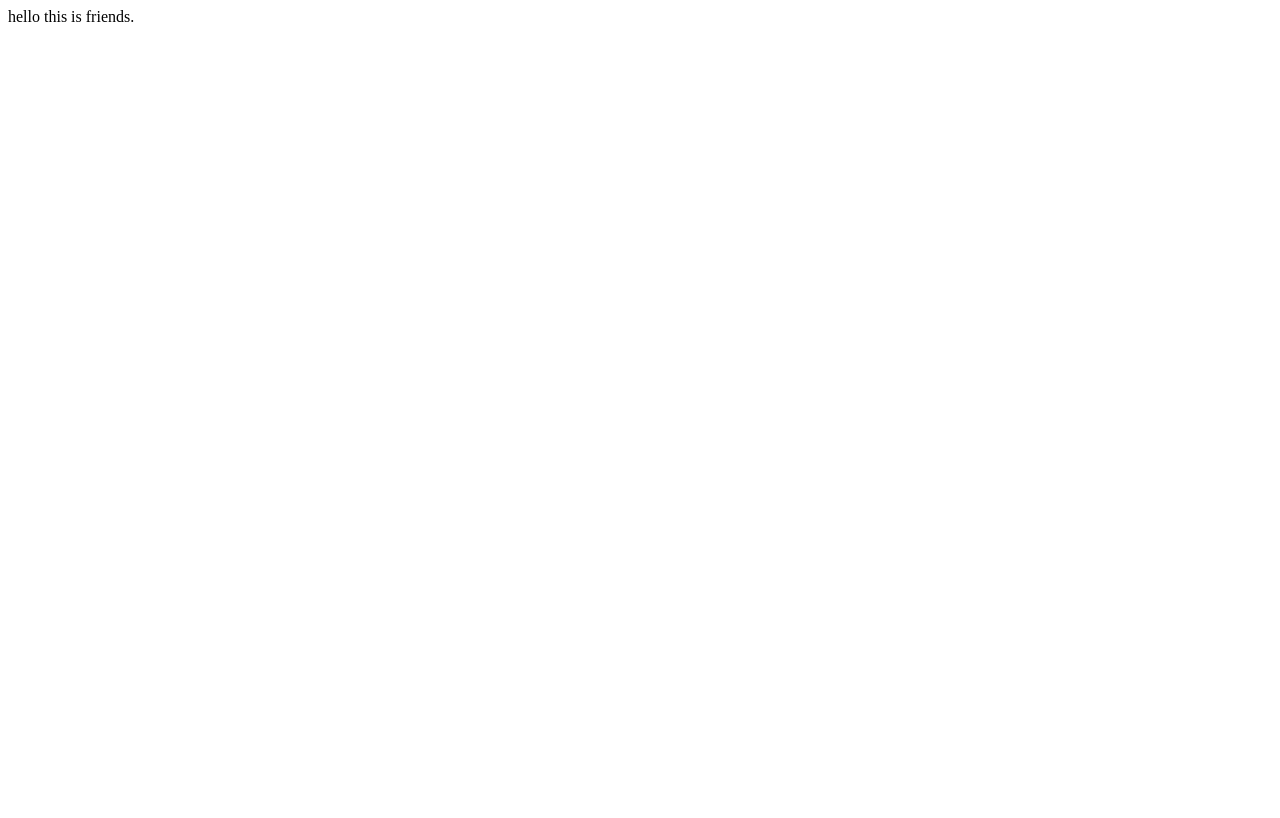
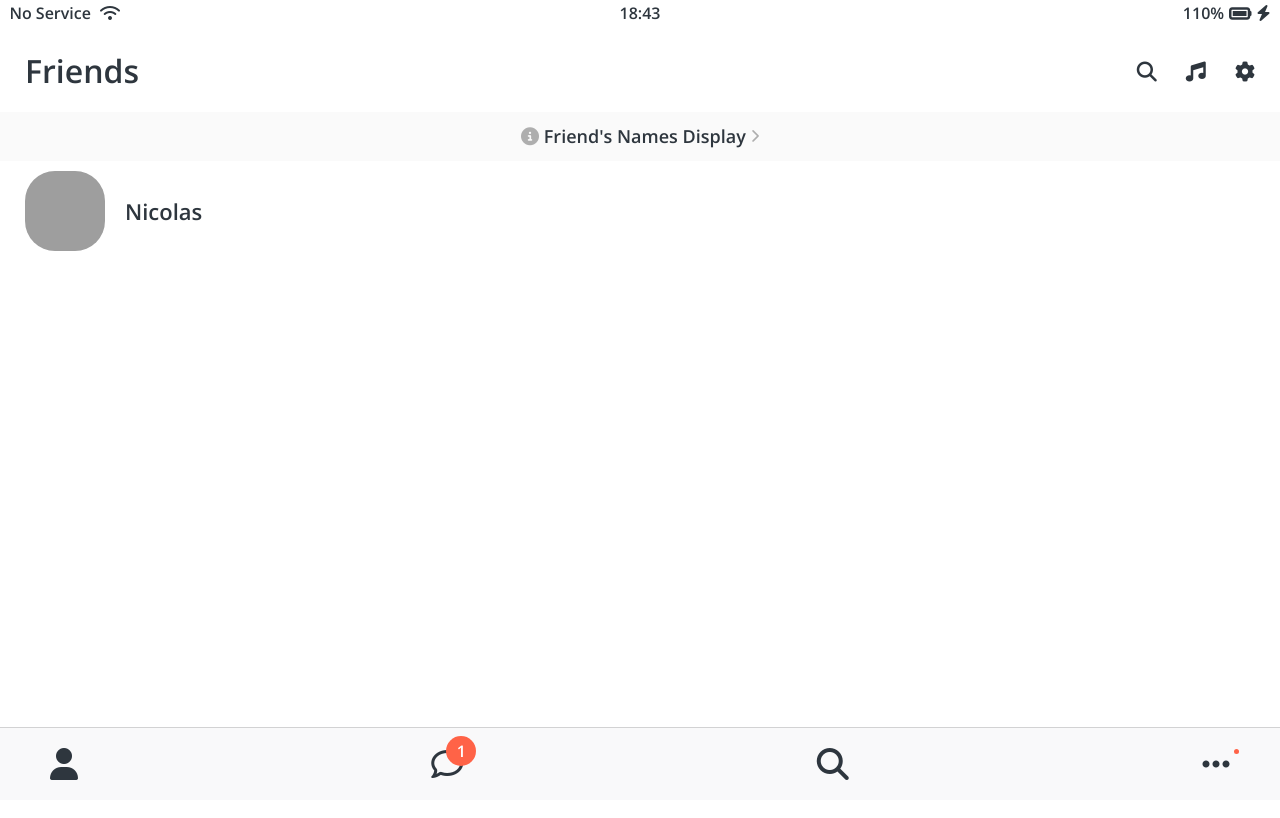
Before and after one commit to jdrama/kokoa-clone-2021, a plain HTML site: page friends.html in a window 1280 px wide. Shown: the top 818 px of the page. Drawn offline with nearby package versions, Linux system fonts and the light colour scheme; grey boxes are pictures that could not be loaded.

Commit message:
User Component part One

```diff
--- /dev/null
+++ b/css/components/nav-bar.css
@@ -0,0 +1,51 @@
+.nav {
+  position: fixed;
+  bottom: 0;
+  width: 100%;
+  background-color: #f9f9fa;
+  padding: 20px 50px;
+  box-sizing: border-box;
+  border-top: 1px solid rgba(121, 121, 121, 0.3);
+}
+.nav__list {
+  display: flex;
+  justify-content: space-between;
+}
+.nav__link {
+  position: relative;
+  color: #2e363e;
+}
+.nav__notification {
+  background-color: tomato;
+  width: 30px;
+  height: 30px;
+  border-radius: 50%;
+  display: flex;
+  justify-content: center;
+  align-items: center;
+  color: white;
+  font-weight: 600;
+  position: absolute;
+  left: 15px;
+  bottom: 15px;
+}
+.nav__more {
+  background-color: tomato;
+  display: flex;
+  justify-content: center;
+  width: 5px;
+  height: 5px;
+  border-radius: 50%;
+  position: absolute;
+  left: 32px;
+  top: -10px;
+}
+/* .fa-ellipsis-h::before {
+  background-color: tomato;
+  content: "";
+  width: 5px;
+  height: 5px;
+  border-radius: 50%;
+  display: flex;
+  justify-content: flex-end;
+} */
--- /dev/null
+++ b/css/components/screen-header.css
@@ -0,0 +1,14 @@
+.screen-header {
+  display: flex;
+  justify-content: space-between;
+  align-items: center;
+  padding: var(--horizontal-space);
+}
+.screen-header_title {
+  font-size: 32px;
+  font-weight: 600;
+}
+
+.screen-header__icons span {
+  margin-left: 25px;
+}
--- a/css/components/status-bar.css
+++ b/css/components/status-bar.css
@@ -2,10 +2,15 @@
   display: flex;
   justify-content: center;
   padding: 5px 3px;
+  position: fixed;
+  top: 0;
+  width: 100%;
+  box-sizing: border-box;
 }
 .status-bar_column {
   width: 33%;
 }
+
 .status-bar_column:first-child span {
   margin-right: 5px;
 }
--- /dev/null
+++ b/css/components/user-components.css
@@ -0,0 +1,24 @@
+.user-component,
+.user-component__column:first-child {
+  display: flex;
+  align-items: center;
+}
+.user-component__avatar {
+  width: 70px;
+  height: 70px;
+  border-radius: 30px;
+  margin-right: 20px;
+}
+.user-componet__title {
+  font-weight: 600;
+  font-size: 22px;
+}
+.user-component__subtitle {
+  margin-top: 8px;
+  font-size: 17px;
+  color: rgba(0, 0, 0, 0.5);
+}
+.user-component__avatar--xl {
+  width: 80px;
+  height: 80px;
+}
--- a/css/reset.css
+++ b/css/reset.css
@@ -132,3 +132,8 @@ table {
 input:focus {
   outline: none;
 }
+
+a {
+  color: inherit;
+  text-decoration: none;
+}
--- /dev/null
+++ b/css/screens/friends.css
@@ -0,0 +1,20 @@
+#friends-display-link {
+  text-align: center;
+  display: block;
+  background-color: #fafafa;
+  padding: 15px 0;
+  font-size: 18px;
+  margin-bottom: 10px;
+}
+
+#friends-display-link i {
+  color: rgba(0, 0, 0, 0.3);
+}
+
+.friends-screen {
+  padding: 0px var(--horizontal-space);
+}
+/* .fa-info-circle::after {
+  content: ">";
+  opacity: 0.3;
+}  */
--- a/css/style.css
+++ b/css/style.css
@@ -5,10 +5,17 @@
 
 /* Components */
 @import "components/status-bar.css";
+@import "components/nav-bar.css";
+@import "components/screen-header.css";
+@import "components/user-components.css";
 
 /* Screens */
 @import "screens/login.css";
+@import "screens/friends.css";
 
 body {
+  color: #2e363e;
   font-family: "Open Sans", sans-serif;
+  height: 1000vh;
+  padding-top: 30px;
 }
--- a/css/variable.css
+++ b/css/variable.css
@@ -1,3 +1,4 @@
 :root {
   --yellow: #fae100;
+  --horizontal-space: 25px;
 }
--- a/friends.html
+++ b/friends.html
@@ -1 +1,92 @@
-hello this is friends.
+<!DOCTYPE html>
+<html lang="en">
+  <head>
+    <link rel="stylesheet" href="css/style.css" />
+    <meta charset="UTF-8" />
+    <meta http-equiv="X-UA-Compatible" content="IE=edge" />
+    <meta name="viewport" content="width=device-width, initial-scale=1.0" />
+    <title>Friends - Kokoa Clone</title>
+  </head>
+  <body>
+    <div>
+      <div class="status-bar">
+        <div class="status-bar_column">
+          <span>No Service</span>
+          <i class="fa fa-wifi" aria-hidden="true"></i>
+          <!-- To Do: Wifi Icon -->
+        </div>
+        <div class="status-bar_column">
+          <span>18:43</span>
+        </div>
+        <div class="status-bar_column">
+          <span>110%</span>
+          <i class="fa fa-battery-full fa-lg"></i>
+          <i class="fa fa-bolt"></i>
+          <!-- Battery Icon -->
+          <!-- Lighting Icon -->
+        </div>
+      </div>
+    </div>
+
+    <header class="screen-header">
+      <h1 class="screen-header_title">Friends</h1>
+      <div class="screen-header__icons">
+        <span><i class="fa fa-search fa-lg"></i></span>
+        <span><i class="fa fa-music fa-lg"></i></span>
+        <span><i class="fa fa-cog fa-lg"></i></span>
+      </div>
+    </header>
+
+    <a id="friends-display-link">
+      <i class="fa fa-info-circle"></i>
+      Friend's Names Display
+      <i class="fa fa-chevron-right fa-xs"></i>
+    </a>
+
+    <main class="friends-screen">
+      <div class="user-component">
+        <div class="user-component__column">
+          <img
+            src="https://avatars3.githubusercontent.com/u/3612017"
+            class="user-component__avatar user-component__avatar--xl"
+          />
+          <div class="user-component__text">
+            <h4 class="user-componet__title">Nicolas</h4>
+            <!-- <h6 class="user-component__subtitle">this text whatever</h6> -->
+          </div>
+        </div>
+        <div class="user-component__column"></div>
+      </div>
+    </main>
+
+    <nav class="nav">
+      <ul class="nav__list">
+        <li class="nav__btn">
+          <a class="nav__link" href="friends.html"
+            ><i class="fa fa-user fa-2x"></i
+          ></a>
+        </li>
+        <li class="nav__btn">
+          <a class="nav__link" href="#">
+            <span class="nav__notification">1</span>
+            <i class="fa fa-comment-o fa-2x"></i
+          ></a>
+        </li>
+        <li class="nav__btn">
+          <a class="nav__link" href="#"><i class="fa fa-search fa-2x"></i></a>
+        </li>
+        <li class="nav__btn">
+          <a class="nav__link" href="#">
+            <span class="nav__more"></span>
+            <i class="fa fa-ellipsis-h fa-2x"></i
+          ></a>
+        </li>
+      </ul>
+    </nav>
+
+    <script
+      src="https://kit.fontawesome.com/6478f529f2.js"
+      crossorigin="anonymous"
+    ></script>
+  </body>
+</html>
```
